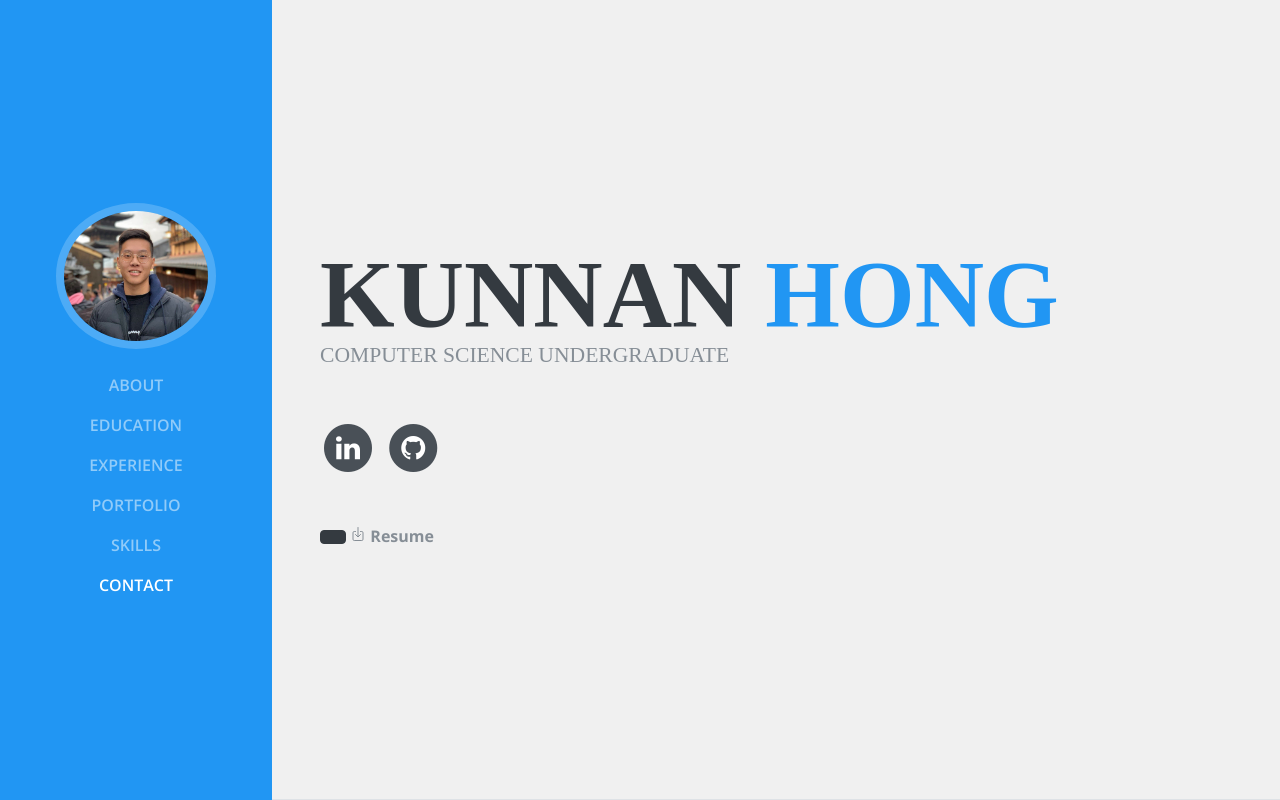
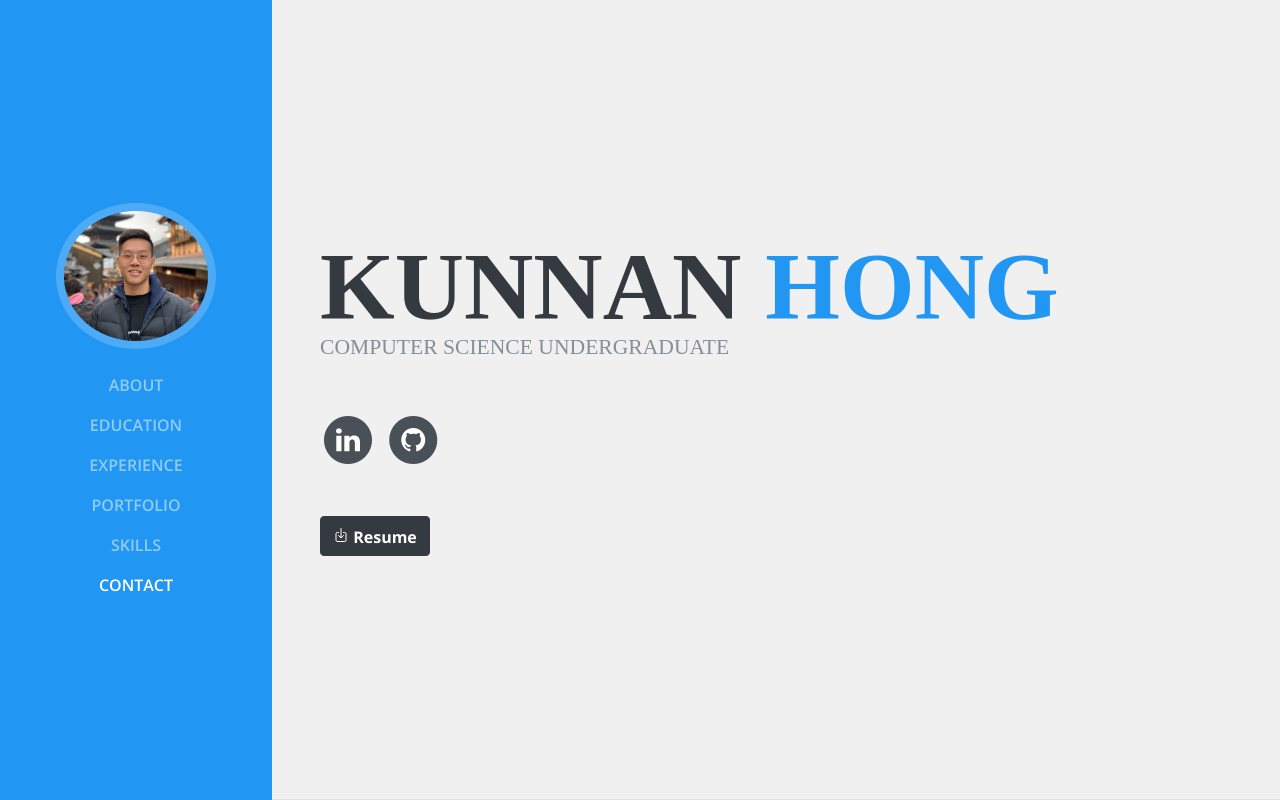
Before and after one commit to kunnan97/kunnan97.github.io, a plain HTML site: page index.html in a window 1280 px wide. Shown: the top 800 px of the page. Drawn offline with nearby package versions, Linux system fonts and the light colour scheme; a web font is replaced by a local one.

Commit message:
no message

```diff
--- a/index.html
+++ b/index.html
@@ -99,10 +99,12 @@ License URL: https://creativecommons.org/licenses/by/4.0/
                   </li>
               </ul><br><br>
 
-                <button type="submit" class="btn btn-dark" onclick="window.open('Resume_Kunnan_Hong.pdf')"></button>
-                  <ion-icon name="download-outline"></ion-icon>
+              <div class="list-social-icons">
+                <button type="submit" class="btn btn-dark" onclick="window.open('Resume_Kunnan_Hong.pdf')">
+                  <ion-icon name="download-outline" class="mt-1"></ion-icon>
                   <strong>Resume</strong>
-            </button>
+                </button>
+              </div>
 
           </div>
       </section>
```
